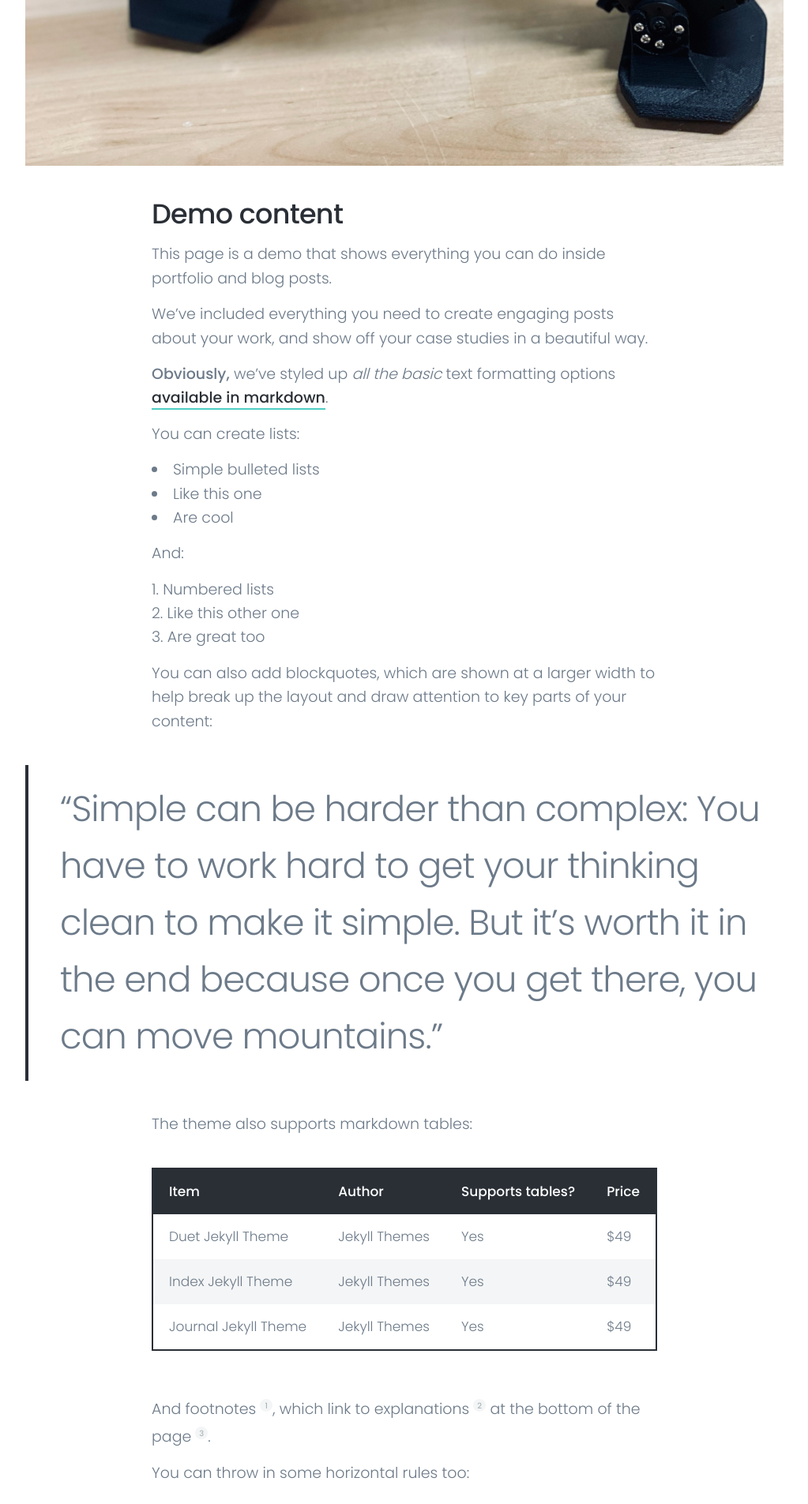
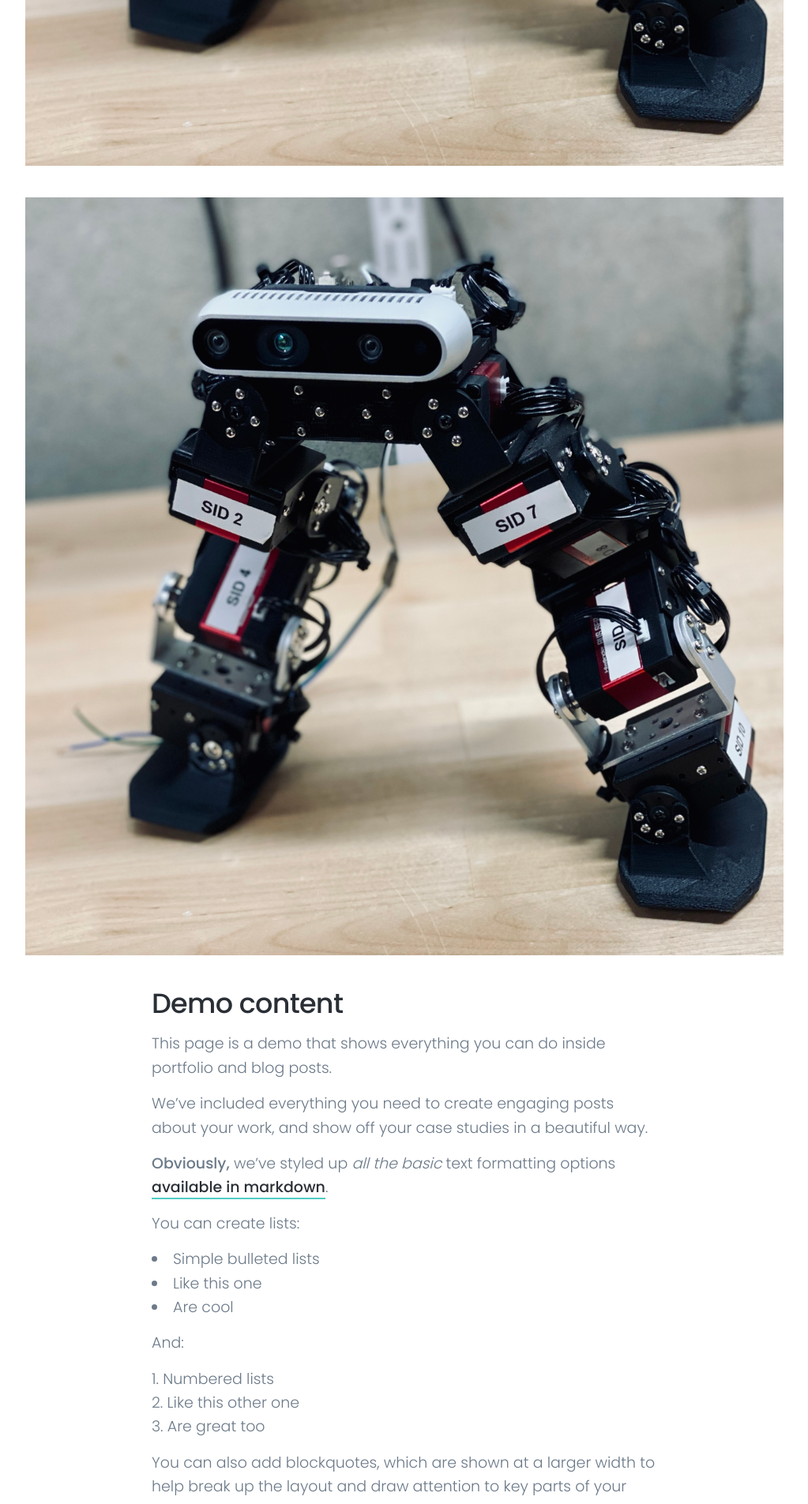
Before and after one commit to autonomousTurtle/portfolio, a Jekyll site: the page built from _projects/biped.md, in a window 1280 px wide. Shown: the part 2019-3924 px from the top of the page at 79% size, without its empty margins (128-1151 px from the left). Built offline with Jekyll 4.4.1, drawn with Linux system fonts in a browser that asks for light colours; nearby versions of some CDN libraries.

Commit message:
Update biped.md

```diff
--- a/_projects/biped.md
+++ b/_projects/biped.md
@@ -5,7 +5,9 @@
 description: A project for May We help and Joe Nuxall Miracle League, this putter is fully remote controlled. Using a unique control from Microsoft, the robot can easily be moved around and putt the ball!
 featured_image: '/images/biped/biped_featured.jpg'
 ---
-<img src="https://github.com/autonomousTurtle/portfolio/blob/main/images/biped/biped_featured.jpg?raw=true"/>
+<img src="https://github.com/autonomousTurtle/portfolio/blob/main/images/biped/biped_featured.jpg"/>
+
+![](https://github.com/autonomousTurtle/portfolio/blob/main/images/biped/biped_featured.jpg)
 
 ![](/images/biped/biped_featured.jpg)
 
```
